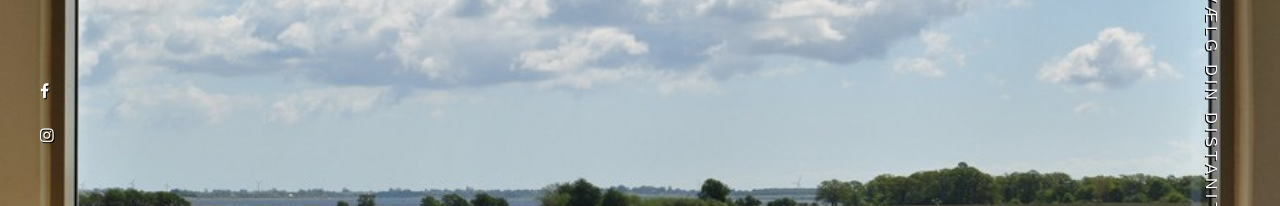
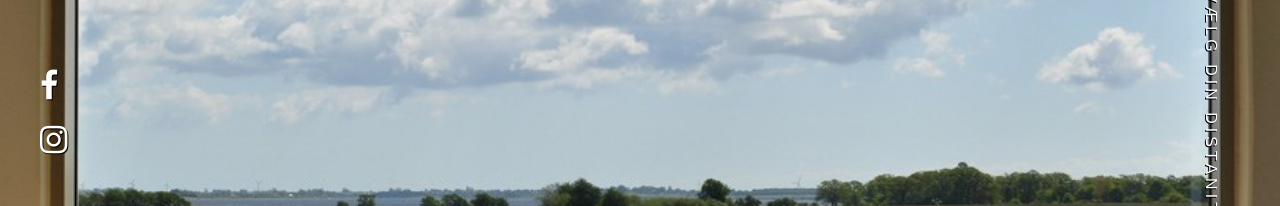
Before and after one commit to montaser4800/visitlollandfalster, a website: page booking side.html in a window 1280 px wide. Shown: the part 288-494 px from the top of the page. Drawn offline with nearby package versions, Linux system fonts and the light colour scheme.

Commit message:
fontawesome iconer ændret størrelse

```diff
--- a/booking side.html
+++ b/booking side.html
@@ -29,17 +29,18 @@
 <div class="wrapper">
     <a href="index.html"> <img class="logo" src="images/logo.png" alt="logo"></a>
 
+
     <div class="social-media">
         <ul>
-            <li><a href="https://www.facebook.com/visitlollandfalster/" style="color:white;"><i class="fa fa-facebook" aria-hidden="true"></i></a></li>
-            <li><a href="https://www.instagram.com/visitlollandfalster/" style="color:white;"><i class="fa fa-instagram" aria-hidden="true"></i></a></li>
+            <li><a href="https://www.facebook.com/visitlollandfalster/" style="color:white;"><i class="fa fa-facebook fa-2x" aria-hidden="true"></i></a></li>
+            <li><a href="https://www.instagram.com/visitlollandfalster/" style="color:white;"><i class="fa fa-instagram fa-2x" aria-hidden="true"></i></a></li>
         </ul>
     </div>
 
     <div class="side-strip">
         <span>VÆLG DIN DISTANITION</span>
     </div>
-
+</div>
 
 
 <script type="text/javascript">
```
Also changed, not shown: index.html (+2 -2 lines).
